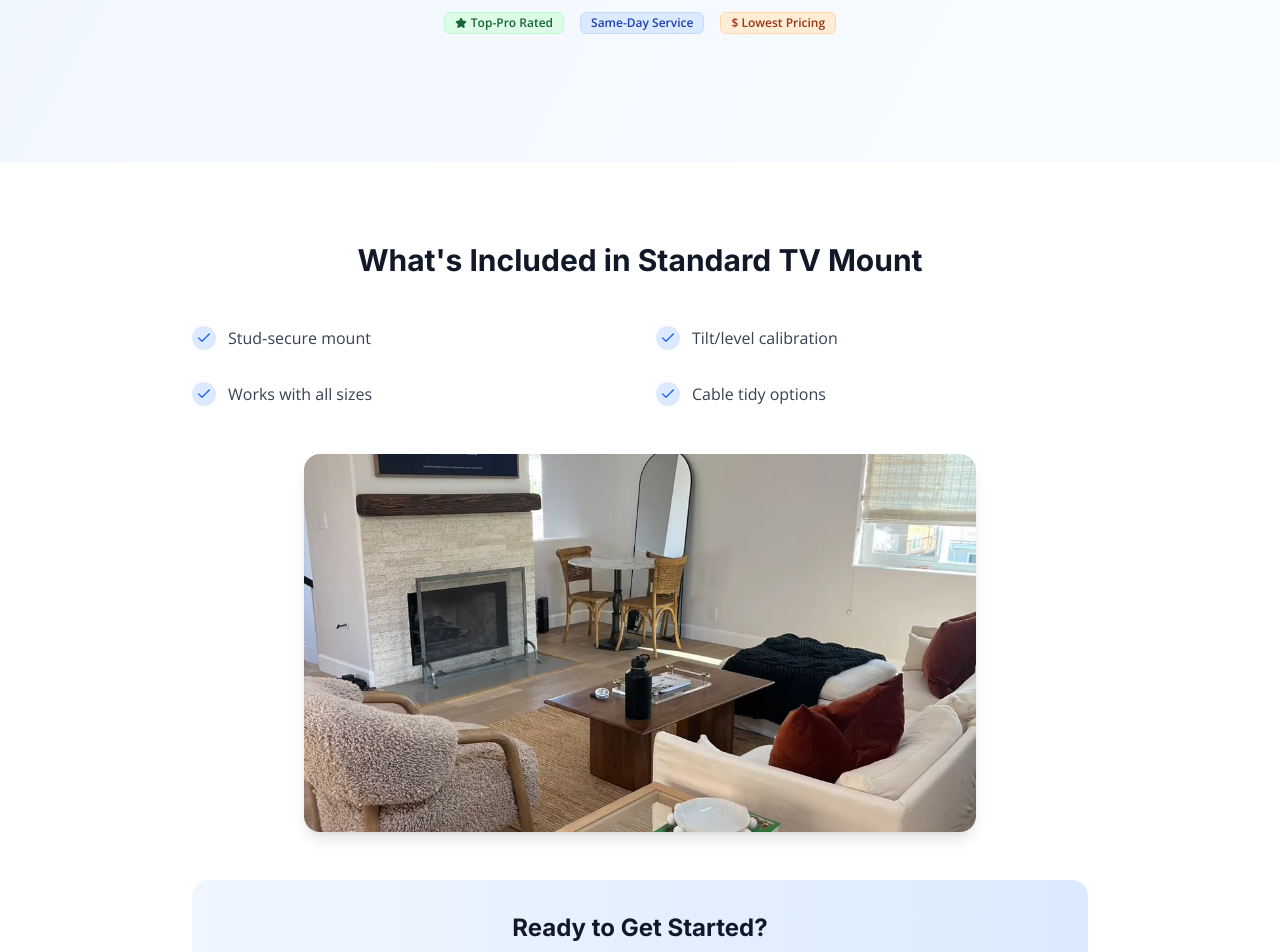
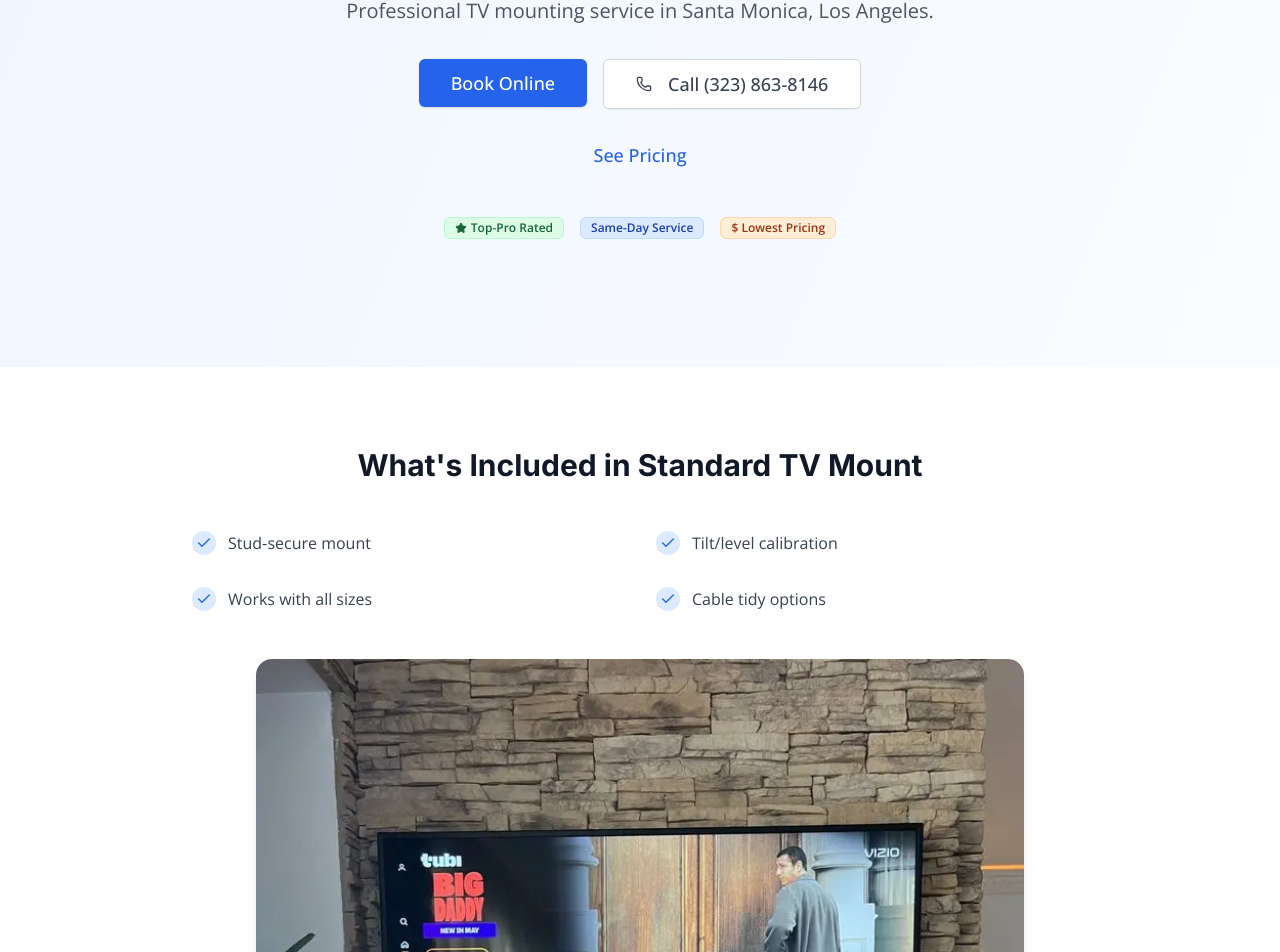
Before and after one commit to powderfirm-ship-it/ice-mountn-website, a Next.js app: page /locations/santa-monica/standard-tv in a window 1280 px wide. Shown: the part 611-1563 px from the top of the page. Built offline with nearby package versions, Linux system fonts and the light colour scheme.

Commit message:
Add localized city+service pages with header/footer, 'See Pricing' link, and updated mounting images

```diff
--- a/src/app/locations/[city]/[service]/city-service-page-client.tsx
+++ b/src/app/locations/[city]/[service]/city-service-page-client.tsx
@@ -6,6 +6,7 @@ import { Check, Phone, MapPin, Star } from "lucide-react";
 import { openBooking } from "@/utils/housecall-pro";
 import { CITIES } from "@/data/cities";
 import { SERVICES, type ServiceSlug } from "@/data/services";
+import { SiteLayout } from "@/components/site-layout";
 import Image from "next/image";
 import Link from "next/link";
 
@@ -32,7 +33,7 @@ export function CityServicePageClient({ city, service }: CityServicePageClientPr
   const handleBookOnline = openBooking;
 
   return (
-    <>
+    <SiteLayout>
       {/* JSON-LD Schema */}
       <script
         type="application/ld+json"
@@ -102,7 +103,7 @@ export function CityServicePageClient({ city, service }: CityServicePageClientPr
               </p>
 
               {/* CTAs */}
-              <div className="flex flex-col sm:flex-row gap-4 justify-center mb-12">
+              <div className="flex flex-col sm:flex-row gap-4 justify-center mb-8">
                 <Button
                   onClick={handleBookOnline}
                   size="lg"
@@ -121,6 +122,16 @@ export function CityServicePageClient({ city, service }: CityServicePageClientPr
                     Call (323) 863-8146
                   </a>
                 </Button>
+              </div>
+
+              {/* See Pricing Link */}
+              <div className="mb-12 text-center">
+                <Link
+                  href={`/services/${service}`}
+                  className="text-blue-600 hover:underline font-medium text-lg"
+                >
+                  See Pricing
+                </Link>
               </div>
 
               {/* Trust Badges */}
@@ -159,14 +170,17 @@ export function CityServicePageClient({ city, service }: CityServicePageClientPr
                 ))}
               </div>
 
-              {/* Service Image */}
-              <div className="relative w-full max-w-2xl mx-auto aspect-[16/9] rounded-2xl overflow-hidden shadow-lg mb-12">
+              {/* Service Image - Updated with clearer mounted-TV photo */}
+              <div className="relative mx-auto w-full max-w-3xl rounded-2xl overflow-hidden shadow-lg mb-12">
                 <Image
-                  src="/images/stock/hero-1.webp"
-                  alt={`${serviceData.title} service in ${city.name}`}
-                  fill
-                  className="object-cover"
-                  sizes="(max-width: 768px) 100vw, 800px"
+                  src="/images/stock/gallery-04.webp"
+                  alt={`${serviceData.title} professionally wall-mounted with concealed wiring in ${city.name}`}
+                  width={1280}
+                  height={800}
+                  priority
+                  fetchPriority="high"
+                  sizes="(max-width: 768px) 100vw, 768px"
+                  className="h-auto w-full object-cover"
                 />
               </div>
 
@@ -250,6 +264,6 @@ export function CityServicePageClient({ city, service }: CityServicePageClientPr
           </div>
         </section>
       </div>
-    </>
+    </SiteLayout>
   );
 }
```
